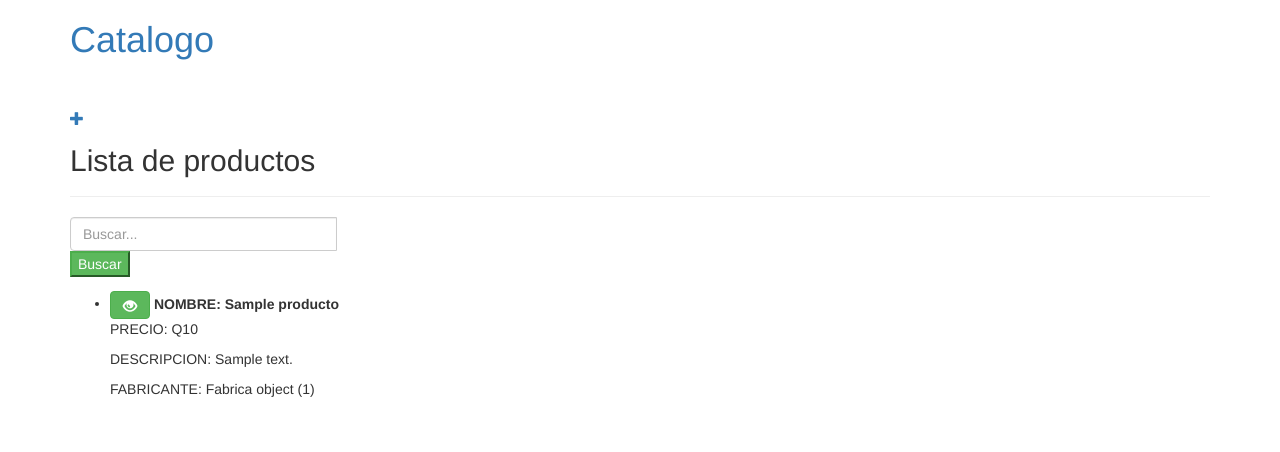
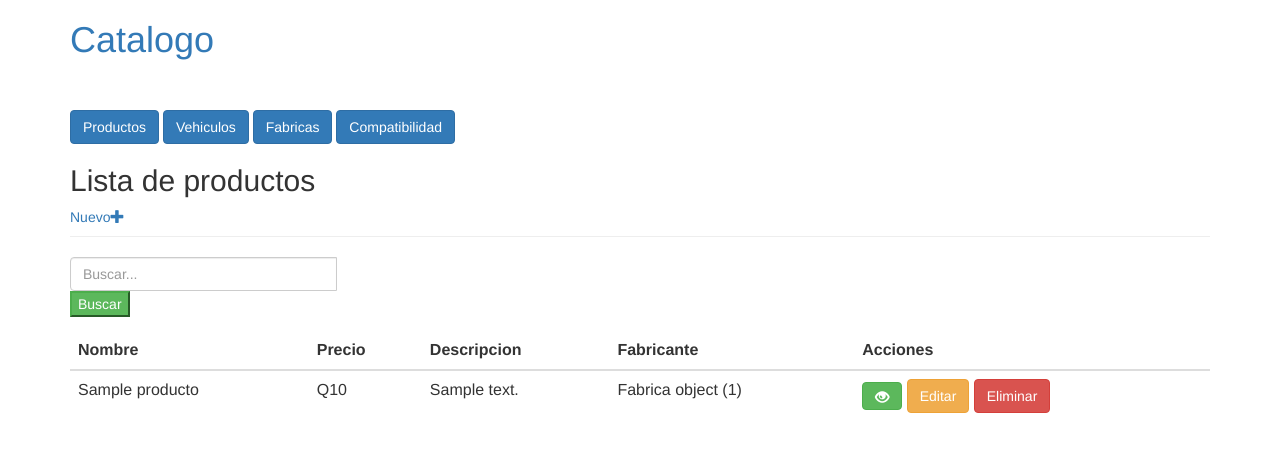
Before and after one commit to elisammg/SisVentas, a Django app: page / in a window 1280 px wide. Shown: the top 452 px of the page. Run offline with Django 3.2, Linux system fonts and the light colour scheme; tables that the repository leaves empty hold one stand-in row (values such as "Sample post"); some libraries are stand-ins or nearby versions.

Commit message:
Html Catalogo

```diff
--- a/Catalogo/templates/Compatibilidad.html
+++ b/Catalogo/templates/Compatibilidad.html
@@ -3,8 +3,12 @@
 {% block content %}
 <body>
     <div class="page-header">
+    <a href="{% url 'product_list' %}" class="btn btn-primary">Productos</span></a>
+    <a href="{% url 'vehiculo_list' %}" class="btn btn-primary">Vehiculos</span></a>
+    <a href="{% url 'fabric_list' %}" class="btn btn-primary">Fabricas</span></a>
+    <a href="{% url 'compatibilidad_list' %}" class="btn btn-primary">Compatibilidad</span></a>
     <h2>Lista de productos y carros compatibles</h2>
-    <a href="{% url 'comp_new' %}" class="top-menu"><span class="glyphicon glyphicon-plus"></span></a>
+    <a href="{% url 'comp_new' %}" class="top-menu">Nuevo<span class="glyphicon glyphicon-plus"></span></a>
     </div>
      <form method="get">
         <div id="custom-search-input">
--- a/Catalogo/templates/base.html
+++ b/Catalogo/templates/base.html
@@ -5,7 +5,6 @@
     </head>
     <body>
 <div class="container">
-
         <h1><a href="/">Catalogo</a></h1>
     </div>
     <div class="container mt-4">
--- a/Catalogo/templates/product_list.html
+++ b/Catalogo/templates/product_list.html
@@ -3,8 +3,12 @@
 {% block content %}
 <body>
     <div class="page-header">
-        <a href="{% url 'product_new' %}" class="top-menu"><span class="glyphicon glyphicon-plus"></span></a>
+    <a href="{% url 'product_list' %}" class="btn btn-primary">Productos</span></a>
+    <a href="{% url 'vehiculo_list' %}" class="btn btn-primary">Vehiculos</span></a>
+    <a href="{% url 'fabric_list' %}" class="btn btn-primary">Fabricas</span></a>
+    <a href="{% url 'compatibilidad_list' %}" class="btn btn-primary">Compatibilidad</span></a>
     <h2>Lista de productos</h2>
+     <a href="{% url 'product_new' %}" class="top-menu">Nuevo<span class="glyphicon glyphicon-plus"></span></a>
     </div>
      <form method="get">
         <div id="custom-search-input">
@@ -14,13 +18,30 @@
             </div>
         </div>
     </form>
-    <ul>
-    {% for producto in productos %}
-    	<b><li><a href="/product/{{ producto.id }}" class="btn btn-success"><span class="glyphicon glyphicon-eye-open"></span></a>
-        NOMBRE: {{producto.nombre}}</li></b>
-        <p>PRECIO: Q{{producto.precio}}</p>
-        <p>DESCRIPCION: {{producto.descripcion}}</p>
-        <p>FABRICANTE: {{producto.fabricante}}</p>
-    {% endfor %}
-    </ul>
+    <table class="table">
+        <thead>
+        <tr>
+            <th>Nombre</th>
+            <th>Precio</th>
+            <th>Descripcion</th>
+            <th>Fabricante</th>
+            <th>Acciones</th>
+        </tr>
+        </thead>
+        <tbody>
+           {% for producto in productos %}
+            <tr>
+                <td>{{producto.nombre}}</td>
+                <td>Q{{producto.precio}}</td>
+                <td>{{producto.descripcion}}</td>
+                <td>{{producto.fabricante}}</td>
+                <td>
+                    <a href="/product/{{ producto.id }}" class="btn btn-success"><span class="glyphicon glyphicon-eye-open"></span></a>
+                    <a class="btn btn-warning">Editar</a>
+                    <a class="btn btn-danger">Eliminar</a>
+                </td>
+            </tr>
+            {% endfor %}
+        </tbody>
+</table>
 {% endblock %}
```
Also changed, not shown: Catalogo/templates/fabric_list.html (+29 -7 lines), Catalogo/templates/vehiculo_list.html (+28 -8 lines).
